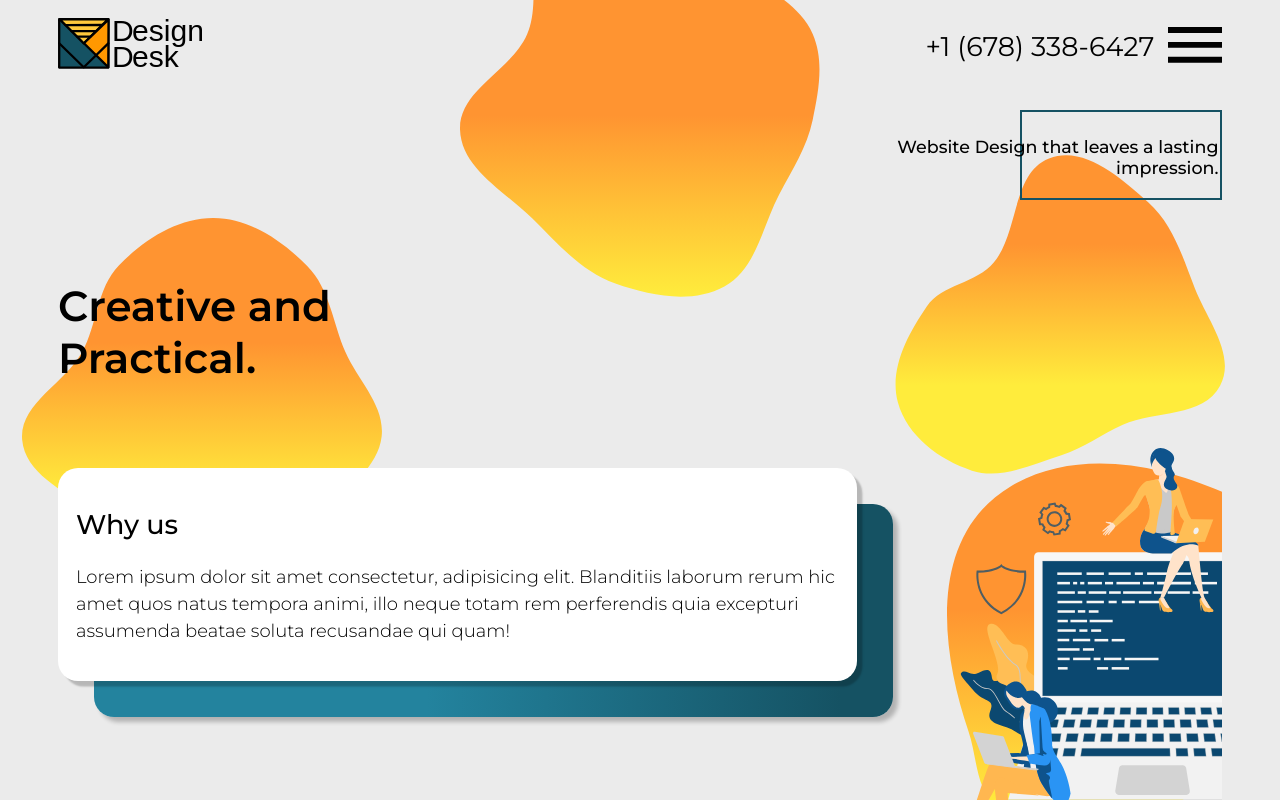
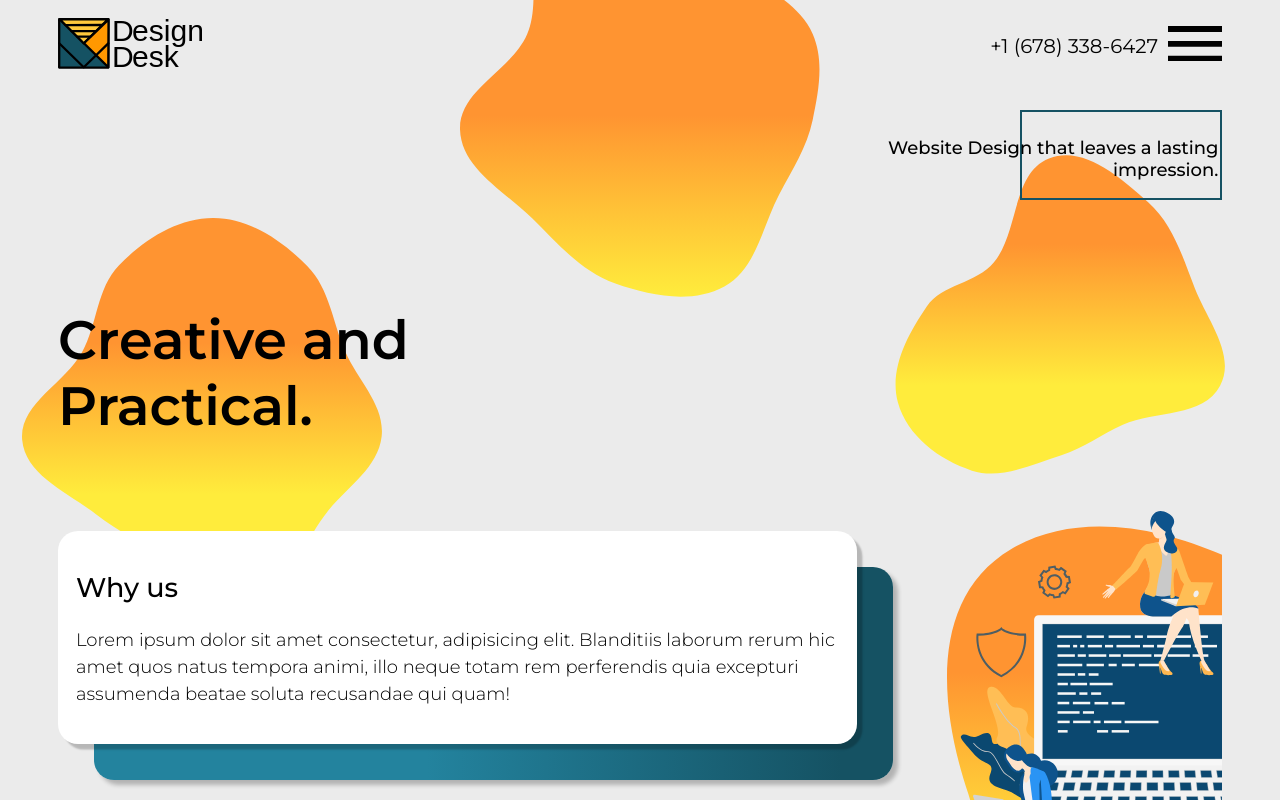
Before and after one commit to andresnew00/DesignDeskWebsite, a React (Create React App) app: page / in a window 1280 px wide. Shown: the top 800 px of the page. Built offline with nearby package versions, Linux system fonts and the light colour scheme.

Commit message:
added routing and pages to project

```diff
--- a/package.json
+++ b/package.json
@@ -2,16 +2,20 @@
   "name": "designdeck",
   "version": "0.1.0",
   "private": true,
+  "homepage": "https://andresnew00.github.io/DesignDeckWebsite",
   "dependencies": {
     "@testing-library/jest-dom": "^4.2.4",
     "@testing-library/react": "^9.3.2",
     "@testing-library/user-event": "^7.1.2",
     "react": "^16.13.1",
     "react-dom": "^16.13.1",
+    "react-router-dom": "^5.2.0",
     "react-scripts": "3.4.1"
   },
   "scripts": {
     "start": "react-scripts start",
+    "predeploy": "npm run build",
+    "deploy": "gh-pages -d build",
     "build": "react-scripts build",
     "test": "react-scripts test",
     "eject": "react-scripts eject"
--- a/src/App.css
+++ b/src/App.css
@@ -15,6 +15,11 @@ body {
   margin: 0;
   background-color: #ebebeb;
   font-family: "Montserrat", sans-serif;
+}
+
+html, body {
+  overflow-x: hidden;
+  max-width: 100%;
 }
 
 .navbar-wrapper {
@@ -37,17 +42,21 @@ body {
   display: -webkit-box;
   display: -ms-flexbox;
   display: flex;
-  margin-top: 0.5em;
 }
 
 .navbar-wrapper .phoneNburger .phoneNumber {
-  padding-top: 0.1em;
   padding-right: 0.5em;
-  font-size: 1.5em;
+  font-size: 1.1em;
+  -ms-flex-item-align: center;
+      -ms-grid-row-align: center;
+      align-self: center;
 }
 
 .navbar-wrapper .phoneNburger .burgerMenu {
   width: 3em;
+  -ms-flex-item-align: center;
+      -ms-grid-row-align: center;
+      align-self: center;
 }
 
 .hero-wrapper {
@@ -66,7 +75,7 @@ body {
 
 .hero-wrapper .main-text {
   margin-top: 2em;
-  font-size: 42px;
+  font-size: 3em;
   font-weight: 600;
 }
 
@@ -79,7 +88,7 @@ body {
   margin-top: 1.5em;
   margin-right: 0.2em;
   font-weight: 500;
-  font-size: 17.5px;
+  font-size: 1em;
 }
 
 .hero-wrapper .square-text .rectangle {
@@ -506,7 +515,7 @@ body {
       -ms-grid-row-align: center;
       align-self: center;
   font-weight: 100;
-  font-size: .6em;
+  font-size: 0.6em;
 }
 
 @media (min-width: 650px) {
--- a/src/App.js
+++ b/src/App.js
@@ -1,24 +1,19 @@
-import React from 'react';
-import './App.css';
-import Navbar from './components/Navbar';
-import Hero from './components/Hero';
-import WhyUs from './components/WhyUs';
-import Skills from './components/Skills';
-import Testimonials from './components/Testimonials';
-import Information from './components/Information';
-import Footer from './components/Footer';
+import React from "react";
+import "./App.css";
+import Home from "./pages/Home";
+import About from "./pages/About";
+import { BrowserRouter as Router, Switch, Route } from "react-router-dom";
 
 function App() {
   return (
-    <div className="App">
-      <Navbar />
-      <Hero />
-      <WhyUs />
-      <Skills />
-      <Testimonials />
-      <Information />
-      <Footer />
-    </div>
+    <Router>
+      <div className="App">
+        <Switch>
+          <Route path="/" exact component={Home} />
+          <Route path="/about" component={About} />
+        </Switch>
+      </div>
+    </Router>
   );
 }
 
--- a/src/App.scss
+++ b/src/App.scss
@@ -16,6 +16,11 @@ body {
   font-family: "Montserrat", sans-serif;
 }
 
+html, body {
+  overflow-x: hidden;
+  max-width: 100%;
+}
+
 .navbar-wrapper {
   display: flex;
   justify-content: space-between;
@@ -27,14 +32,14 @@ body {
   }
   .phoneNburger {
     display: flex;
-    margin-top: 0.5em;
     .phoneNumber {
-      padding-top: 0.1em;
       padding-right: 0.5em;
-      font-size: 1.5em;
+      font-size: 1.1em;
+      align-self: center;
     }
     .burgerMenu {
       width: 3em;
+      align-self: center;
     }
   }
 }
@@ -48,7 +53,7 @@ body {
   max-width: 1200px;
   .main-text {
     margin-top: 2em;
-    font-size: 42px;
+    font-size: 3em;
     font-weight: 600;
   }
   .square-text {
@@ -58,7 +63,7 @@ body {
       margin-top: 1.5em;
       margin-right: 0.2em;
       font-weight: 500;
-      font-size: 17.5px;
+      font-size: 1em;
     }
     .rectangle {
       max-width: 10em;
@@ -366,7 +371,7 @@ body {
   .copyright {
     align-self: center;
     font-weight: 100;
-    font-size: .6em;
+    font-size: 0.6em;
   }
 }
 
--- a/src/components/Hero.js
+++ b/src/components/Hero.js
@@ -3,7 +3,7 @@ import { ReactComponent as ShapeOne } from "../assets/shape-top.svg";
 import { ReactComponent as ShapeTwo } from "../assets/shape-bottom-right.svg";
 import { ReactComponent as ShapeThree } from "../assets/shape-bottom-left.svg";
 
-function Hero() {
+function Hero(props) {
   return (
     <main>
       <div className="hero-wrapper">
@@ -16,7 +16,7 @@ function Hero() {
             Website Design that leaves a lasting <br></br> impression.
           </p>
         </div>
-        <h1 className="main-text">Creative and <br></br> Practical.</h1>
+        <h1 className="main-text">{props.title}</h1>
         <div className="shape2-wrapper">
           <ShapeTwo />
         </div>
--- /dev/null
+++ b/src/pages/About.js
@@ -0,0 +1,9 @@
+import React from 'react';
+
+function About() {
+    return(
+        <h1>Hello im about</h1>
+    );
+}
+
+export default About;
--- /dev/null
+++ b/src/pages/Home.js
@@ -0,0 +1,25 @@
+import React from "react";
+import Navbar from "../components/Navbar";
+import Hero from "../components/Hero";
+import WhyUs from "../components/WhyUs";
+import Skills from "../components/Skills";
+import Testimonials from "../components/Testimonials";
+import Information from "../components/Information";
+import Footer from "../components/Footer";
+
+function Home() {
+    const message = <div>Creative and <br /> Practical.</div>
+  return (
+    <div className="App">
+      <Navbar />
+      <Hero title={message}/>
+      <WhyUs />
+      <Skills />
+      <Testimonials />
+      <Information />
+      <Footer />
+    </div>
+  );
+}
+
+export default Home;
```
Also changed, not shown: src/pages/Contact.js (added), 27 other files (tests, documents, lock files or other folders).
